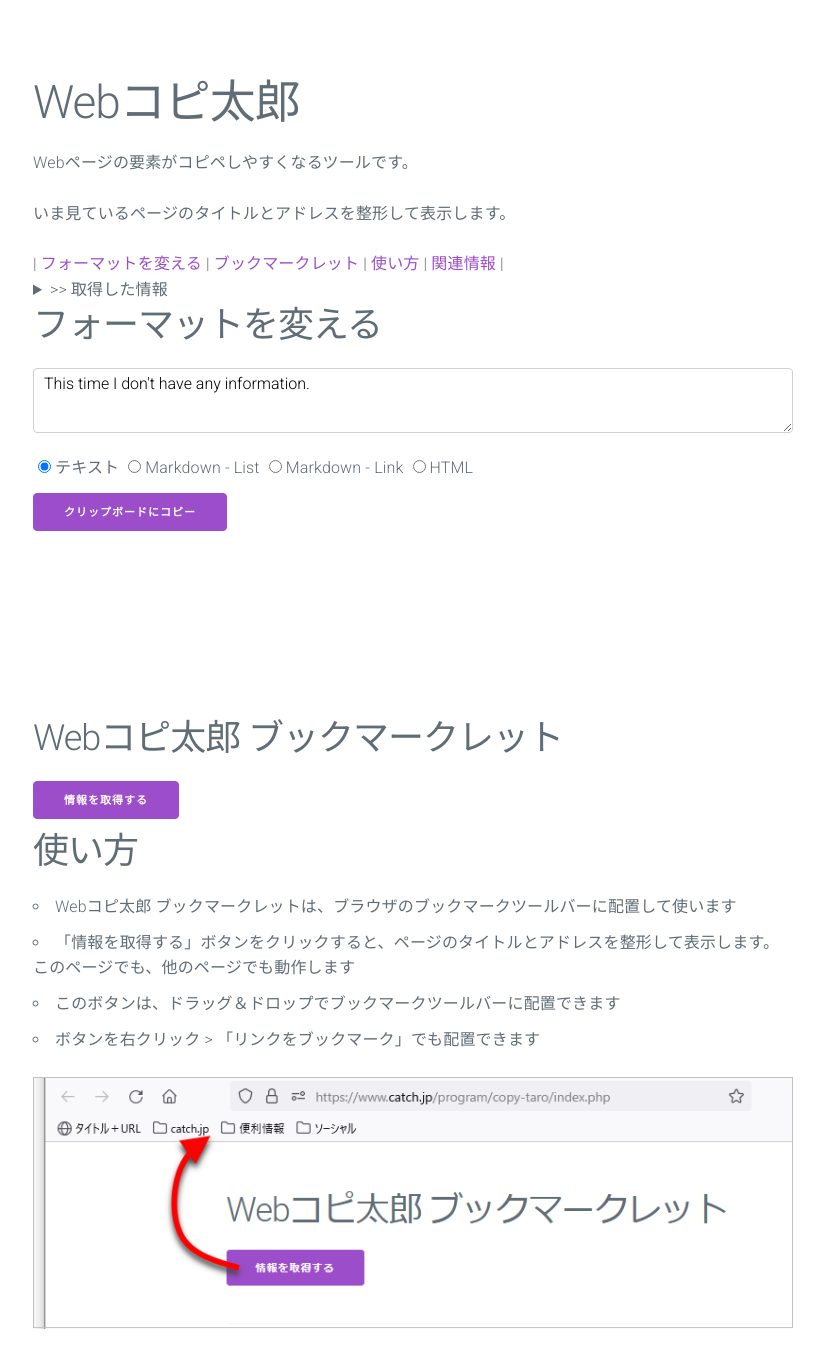
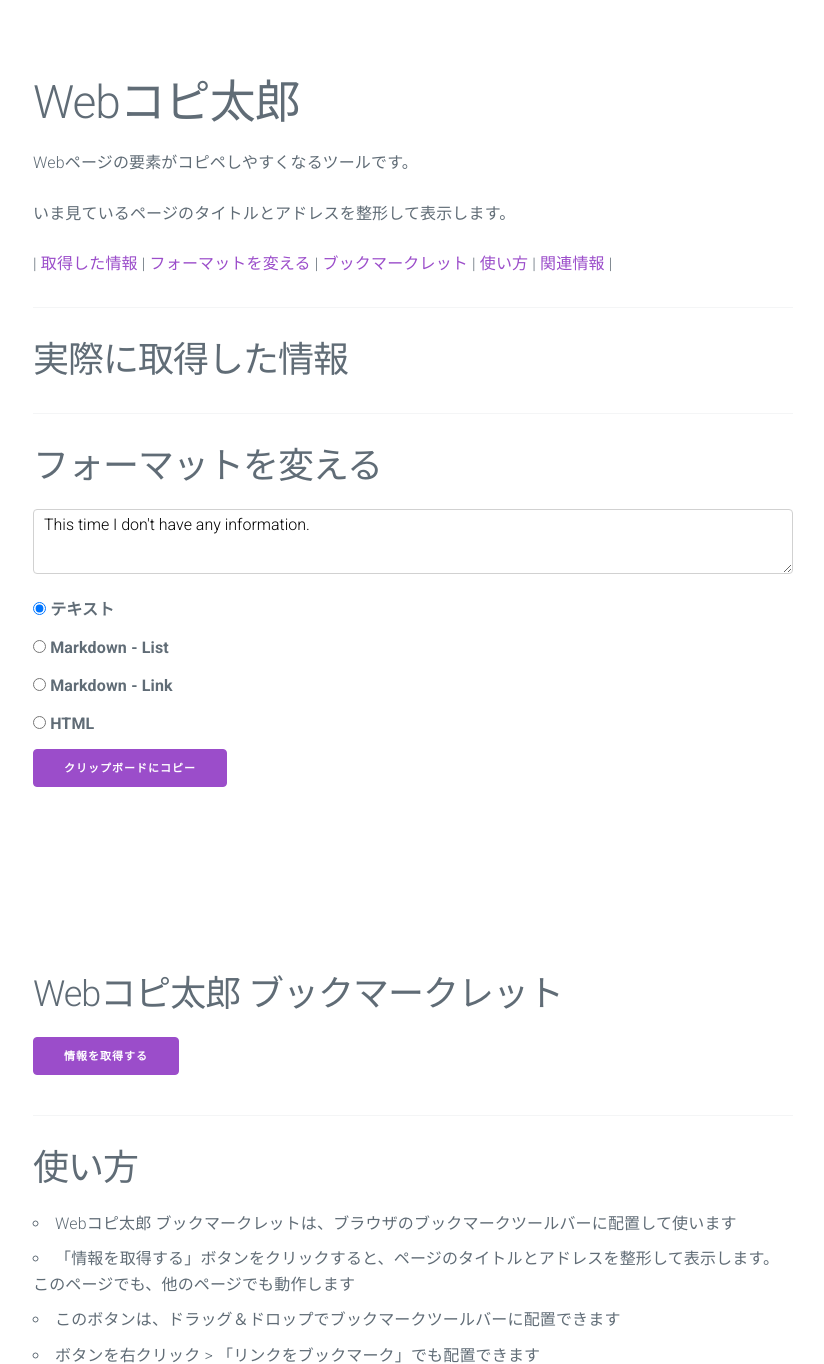
Before and after one commit to ycatch/copy-taro, a PHP site: page / in a window 1280 px wide. Shown: the top 1364 px of the page, without its empty margins (227-1051 px from the left). Run offline with PHP 8.4, Linux system fonts and the light colour scheme; some libraries are stand-ins or nearby versions.

Commit message:
Revert "Change page layout"
This reverts commit 818adbda3e391fe421e2549f67f3e037df23608a.

```diff
--- a/index.php
+++ b/index.php
@@ -26,13 +26,14 @@
             <p>Webページの要素がコピペしやすくなるツールです。</p>
             <p>いま見ているページのタイトルとアドレスを整形して表示します。</p>
 
-            <nav> | <a href="#format">フォーマットを変える</a>
+            <nav> | <a href="#info">取得した情報</a>
+                  | <a href="#format">フォーマットを変える</a>
                   | <a href="#bookmarklet">ブックマークレット</a>
                   | <a href="#usage">使い方</a>
                   | <a href="#relations">関連情報</a>
                   | </nav>
-            <details>
-                <summary id="info">>> 取得した情報</summary>
+            <hr>
+            <h2 id="info">実際に取得した情報</h2>
             <?php
                 if(empty($_POST)) {
                     $output = "This time I don't have any information.";
@@ -51,14 +52,15 @@
                     $output = $pageTitle . "\n" . $pageAddress;
                 }
             ?>
-            </details>
+
+            <hr>
             <h2 id="format">フォーマットを変える</h2>
             <form>
                 <textarea id="copyArea" class="js-copytext" rows=20 cols=80><?php echo rtrim($output); ?></textarea>
-                <label  class="label-inline"><input type="radio" name="format" value="0" checked> テキスト</label>
-                <label  class="label-inline"><input type="radio" name="format" value="1"> Markdown - List</label>
-                <label  class="label-inline"><input type="radio" name="format" value="2"> Markdown - Link</label>
-                <label  class="label-inline"><input type="radio" name="format" value="3"> HTML</label>
+                <label><input type="radio" name="format" value="0" checked> テキスト</label>
+                <label><input type="radio" name="format" value="1"> Markdown - List</label>
+                <label><input type="radio" name="format" value="2"> Markdown - Link</label>
+                <label><input type="radio" name="format" value="3"> HTML</label>
                 <p>
                     <a class="button" data-clipboard-target="#copyArea" href="#">クリップボードにコピー </a>
                 </p>
@@ -68,6 +70,8 @@
         <section class="container">
             <h2 id="bookmarklet">Webコピ太郎 ブックマークレット</h2>
             <a class="button" href="javascript:void((function(undefined){var f=document.createElement('form');document.body.appendChild(f);var title=document.title;var input=document.createElement('input');input.setAttribute('type','hidden');input.setAttribute('name','title');input.setAttribute('value',title);f.appendChild(input);var uri=location.href;var input=document.createElement('input');input.setAttribute('type','hidden');input.setAttribute('name','uri');input.setAttribute('value',uri);f.appendChild(input);f.method='POST';f.target='_blank';f.action='https://www.catch.jp/program/copy-taro/index.php';f.submit()})());">情報を取得する</a>
+
+            <hr>
 
             <h2 id="usage">使い方</h2>
             <ul>
```
Lines whose indentation alone changed are shown as unchanged.
